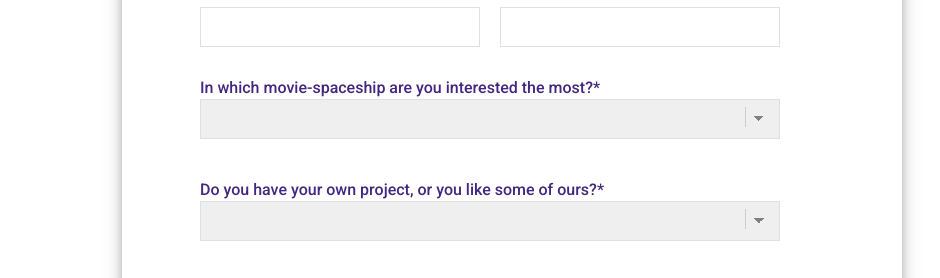
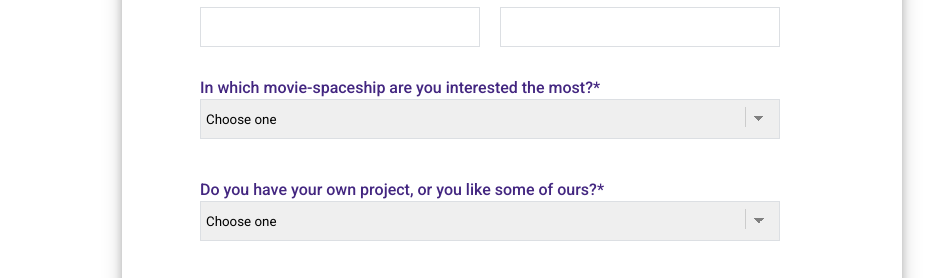
Before and after one commit to ulatowskap/space-project, a plain HTML site: page index.html in a window 1280 px wide. Shown: the part 4187-4465 px from the top of the page, without its empty margins (128-1068 px from the left). Drawn offline with nearby package versions, Linux system fonts and the light colour scheme.

Commit message:
small changes

```diff
--- a/index.html
+++ b/index.html
@@ -267,13 +267,27 @@
           <div class="sel">
             <label name="sel1">In which movie-spaceship are you interested the most?*</label
             ><select name="sel1" id="locality-dropdown">
+              <option>Choose one</option>
+              <option>Star Wars</option>
+              <option>Star Trek</option>
+              <option>Life</option>
+              <option>Ad Astra</option>
+              <option>Interstellar</option>
+              <option>Avatar</option>
             </select>
+
             <div class="error" id="sel1Err"></div>
           </div>
 
           <div class="sel">
             <label for="sel2">Do you have your own project, or you like some of ours?*</label
             ><select name="sel2" id="locality-dropdown2">
+              <option>Choose one</option>
+              <option>Millenium Falcon</option>
+              <option>Event Horizon</option>
+              <option>My own</option>
+              <option>Battlestar Gallactica</option>
+              <option>Gunstar</option>
             </select>
             <div class="error" id="sel2Err"></div>
           </div>
```
